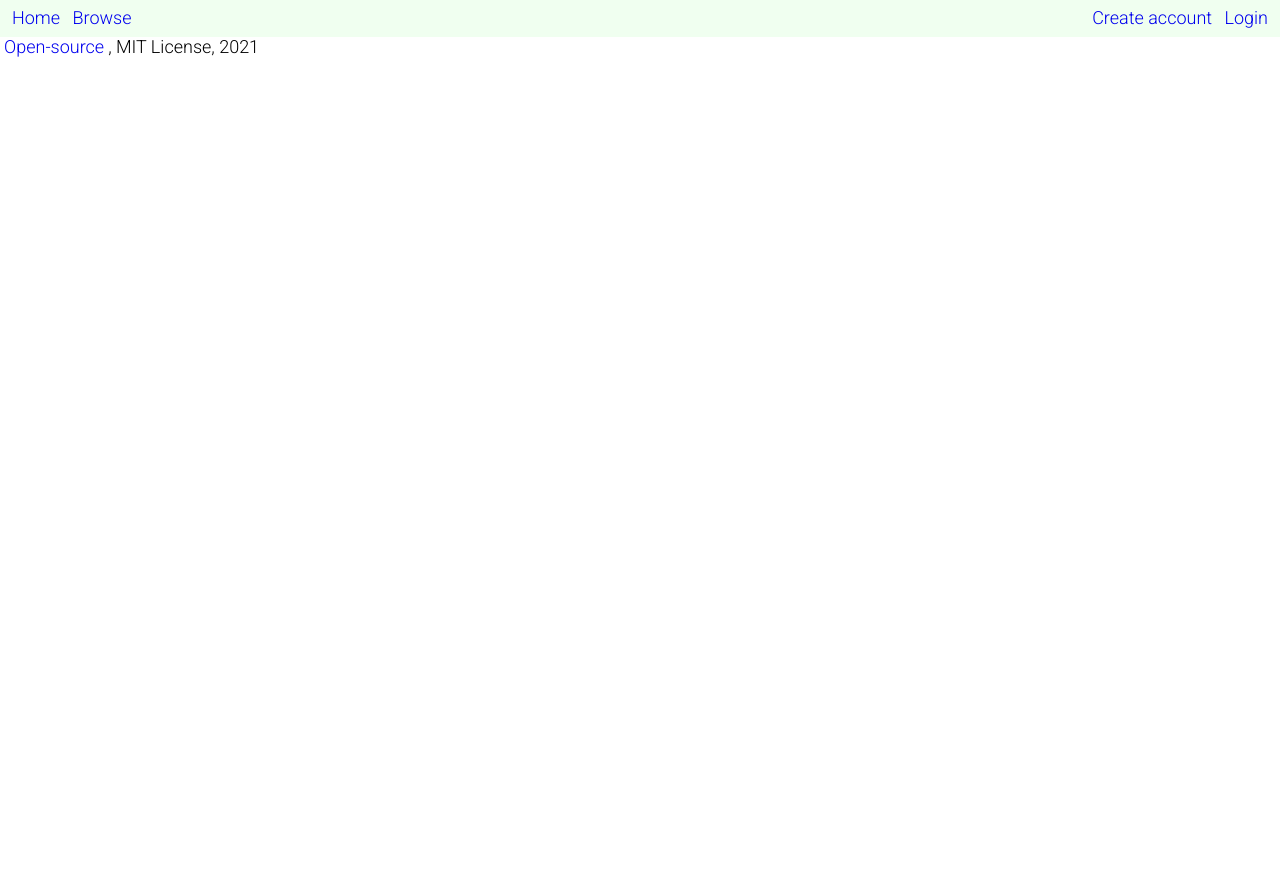
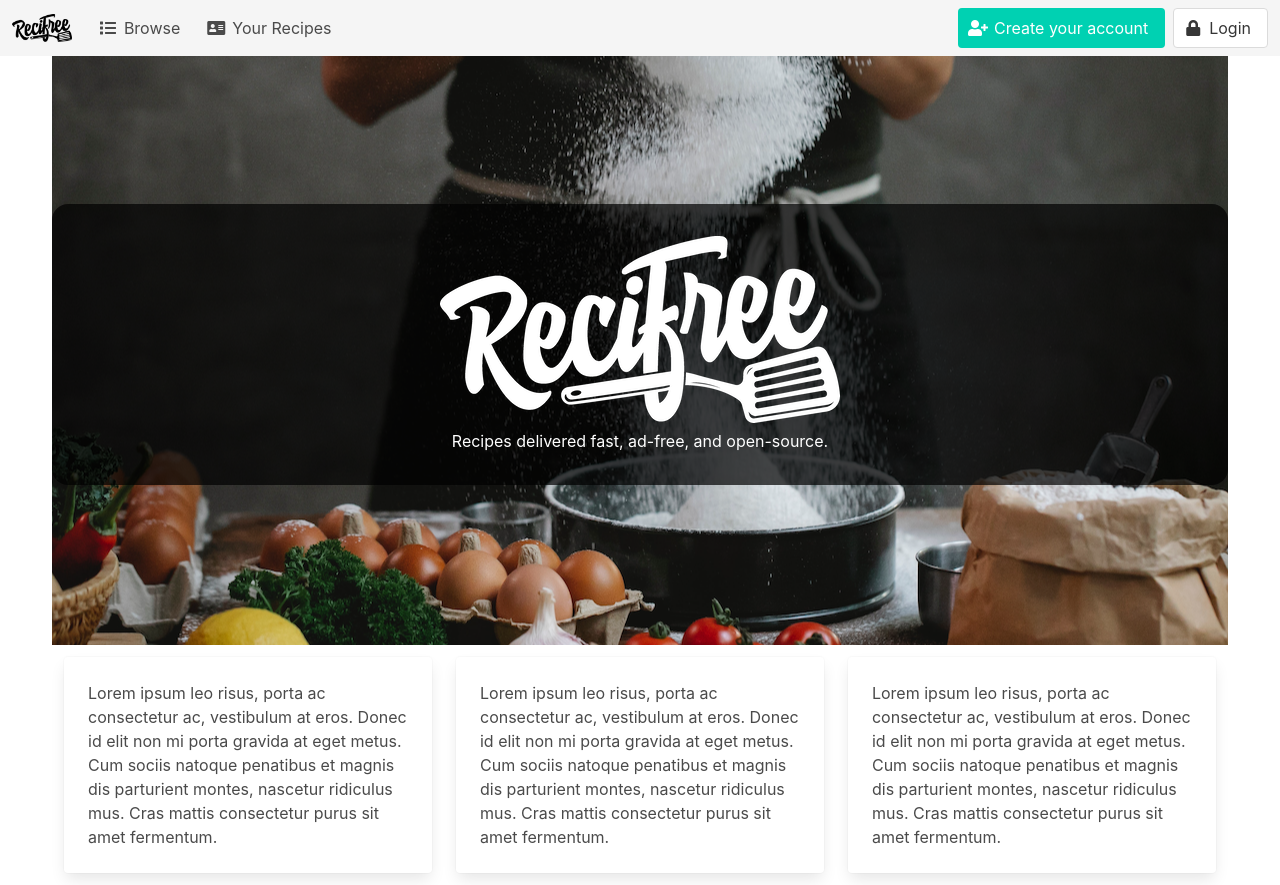
Before and after one commit to buwilliams/recifree, a Django app: page /recipes/homepage in a window 1280 px wide. Before the commit the page ends 57 px from the top, so only its background shows below. Run offline with Django 3.2, Linux system fonts and the light colour scheme; some libraries are stand-ins or nearby versions.

Commit message:
homepage navigation and hero graphic with logo and tagline

```diff
--- a/recipes/static/css/homepage.css
+++ b/recipes/static/css/homepage.css
@@ -4,17 +4,24 @@ body {
     font-size: 18px;
 }
 
-a {
-    text-decoration: none;
-    margin: 0 0.25rem;
+nav.navbar {
+    background-color: #f5f5f5;
 }
 
-nav {
-    display: flex;
-    background-color: #f0fff0;
-    padding: 0.5rem;
+div.homepage-hero {
+    text-align:center;
+    background-image: url('/static/images/table.png');
+    background-attachment: local;
+    background-position: center;
+    padding: 10rem 0;
 }
 
-.auth {
-    margin-left: auto;
+div.shadow {
+    background-color: rgba(0, 0, 0, 0.7);
+    border-radius: 1rem;
+    padding: 2rem 0;
 }
+
+.is-text-color-white {
+    color: #fff;
+}
--- a/recipes/templates/recipes/homepage.html
+++ b/recipes/templates/recipes/homepage.html
@@ -4,40 +4,114 @@
     <meta charset="utf-8">
     <meta name="viewport" content="width=device-width, initial-scale=1">
     <title>Recipes delivered fast, ad-free, open-source.</title>
-    <link rel="stylesheet" href="https://unpkg.com/purecss@2.0.6/build/pure-min.css" integrity="sha384-Uu6IeWbM+gzNVXJcM9XV3SohHtmWE+3VGi496jvgX1jyvDTXfdK+rfZc8C1Aehk5" crossorigin="anonymous">
     {% load static %}
-    <link href="https://unpkg.com/css.gg/icons/all.css" rel="stylesheet">
     <link rel="stylesheet" href="{% static 'css/homepage.css' %}">
     <link rel="preconnect" href="https://fonts.gstatic.com">
     <link href="https://fonts.googleapis.com/css2?family=Roboto:ital,wght@0,100;0,300;0,400;0,500;0,700;0,900;1,100;1,300;1,400;1,500;1,700;1,900&display=swap" rel="stylesheet">
+    <link href="https://cdn.jsdelivr.net/npm/bulma@0.9.2/css/bulma.min.css" rel="stylesheet" type="text/css">
+    <link rel="stylesheet" href="https://cdnjs.cloudflare.com/ajax/libs/font-awesome/5.15.3/css/all.min.css" integrity="sha512-iBBXm8fW90+nuLcSKlbmrPcLa0OT92xO1BIsZ+ywDWZCvqsWgccV3gFoRBv0z+8dLJgyAHIhR35VZc2oM/gI1w==" crossorigin="anonymous" />
 </head>
 <body>
 
-<header>
-    <nav>
-        <div class="main-menu">
-            <a href="#">Home</a>
-            <a href="#">Browse</a>
+<nav class="navbar" role="navigation" aria-label="main navigation">
+    <div class="navbar-brand">
+        <a class="navbar-item" href="/">
+            <img src="{% static 'images/logo-400.png' %}">
+        </a>
+
+        <a role="button" class="navbar-burger" aria-label="menu" aria-expanded="false" data-target="navbarBasicExample">
+            <span aria-hidden="true"></span>
+            <span aria-hidden="true"></span>
+            <span aria-hidden="true"></span>
+        </a>
+    </div>
+    <div id="navbarBasicExample" class="navbar-menu">
+        <div class="navbar-start">
+            <a class="navbar-item">
+                <span class="icon-text">
+                    <span class="icon">
+                        <i class="fas fa-list"></i>
+                    </span>
+                    <span>Browse</span>
+                </span>
+            </a>
+            <a class="navbar-item">
+                <span class="icon-text">
+                    <span class="icon">
+                        <i class="fas fa-address-card"></i>
+                    </span>
+                    <span>Your Recipes</span>
+                </span>
+            </a>
         </div>
-        <div class="auth">
-            <a href="#"><i class="gg-lock-unlock"></i> Create account</a>
-            <a href="#"><i class="gg-lock-unlock"></i> Login</a>
+
+        <div class="navbar-end">
+            <div class="navbar-item">
+                <div class="buttons">
+                    <a class="button is-primary">
+                        <span class="icon-text">
+                            <span class="icon">
+                                <i class="fas fa-user-plus"></i>
+                            </span>
+                            <span>Create your account</span>
+                        </span>
+                    </a>
+                    <a class="button">
+                        <span class="icon-text">
+                            <span class="icon">
+                                <i class="fas fa-lock"></i>
+                            </span>
+                            <span>Login</span>
+                        </span>
+                    </a>
+                </div>
+            </div>
         </div>
-    </nav>
-</header>
-<main>
-    <div class="process">
-        <div class="card"></div>
     </div>
-    <div class="recipes">
-        <div class="card"></div>
-        <div class="card"></div>
-        <div class="card"></div>
-    </div>
+</nav>
+
+<main class="container">
+    <section class="columns is-centered">
+        <div class="column homepage-hero" style="">
+            <div class="shadow">
+                <img src="{% static 'images/logo-white-400.png' %}"><br>
+                <span class="is-medium is-text-color-white">
+                    Recipes delivered fast, ad-free, and open-source.
+                </span>
+            </div>
+        </div>
+    </section>
+
+    <section class="columns">
+        <div class="column is-one-third">
+            <div class="card">
+                <div class="card-content">
+                    <div class="content">
+                        Lorem ipsum leo risus, porta ac consectetur ac, vestibulum at eros. Donec id elit non mi porta gravida at eget metus. Cum sociis natoque penatibus et magnis dis parturient montes, nascetur ridiculus mus. Cras mattis consectetur purus sit amet fermentum.
+                    </div>
+                </div>
+            </div>
+        </div>
+        <div class="column is-one-third">
+            <div class="card">
+                <div class="card-content">
+                    <div class="content">
+                        Lorem ipsum leo risus, porta ac consectetur ac, vestibulum at eros. Donec id elit non mi porta gravida at eget metus. Cum sociis natoque penatibus et magnis dis parturient montes, nascetur ridiculus mus. Cras mattis consectetur purus sit amet fermentum.
+                    </div>
+                </div>
+            </div>
+        </div>
+        <div class="column is-one-third">
+            <div class="card">
+                <div class="card-content">
+                    <div class="content">
+                        Lorem ipsum leo risus, porta ac consectetur ac, vestibulum at eros. Donec id elit non mi porta gravida at eget metus. Cum sociis natoque penatibus et magnis dis parturient montes, nascetur ridiculus mus. Cras mattis consectetur purus sit amet fermentum.
+                    </div>
+                </div>
+            </div>
+        </div>
+    </section>
 </main>
-<footer>
-    <a href="https://github.com/buwilliams/recifree">Open-source</a>, MIT License, 2021
-</footer>
 
- </body>
- </html>
+</body>
+</html>
```
Also changed, not shown: recipes/static/images/logo-white-400.png (added), recipes/static/images/table.png (added).
